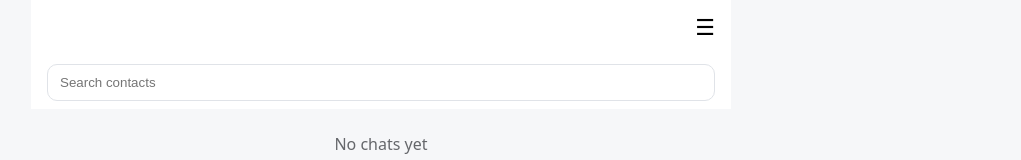
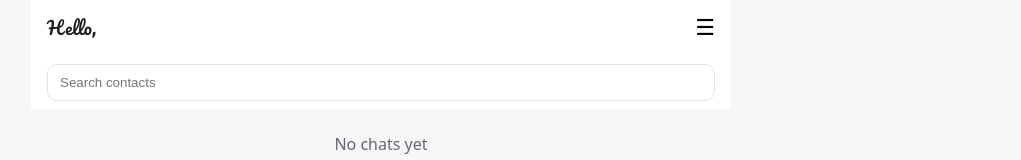
Before and after one commit to NaguCh30/echo-chat-app, a React (Vite) app in the folder frontend/: page /home in a window 1280 px wide. Shown: the top 160 px of the page, without its empty margins (259-1280 px from the left). Built offline with nearby package versions, Linux system fonts and the light colour scheme; no server answers; sample sign-in values are in the browser's storage.

Commit message:
Home page greeting updated

```diff
--- a/frontend/src/pages/home-page/Home.css
+++ b/frontend/src/pages/home-page/Home.css
@@ -15,9 +15,16 @@
 }
 
 .home-greeting {
+  font-family: "Pacifico", cursive;
   font-size: 18px;
-  font-weight: 600;
+  font-weight: 400;
   color: #1c1e21;
+  margin: 0;
+  line-height: 1.2;
+}
+
+.home-greeting span {
+  margin-left: 4px;
 }
 
 .home-menu-btn {
--- a/frontend/src/pages/home-page/Home.jsx
+++ b/frontend/src/pages/home-page/Home.jsx
@@ -161,7 +161,9 @@ function Home() {
   return (
     <div className="home-screen">
       <header className="home-header">
-        <h2 className="home-greeting">{userName || ""}</h2>
+        <h2 className="home-greeting">
+          Hello, <span>{userName || ""}</span>
+        </h2>
         <button
           className="home-menu-btn"
           onClick={() => setIsSidebarOpen(true)}
```
